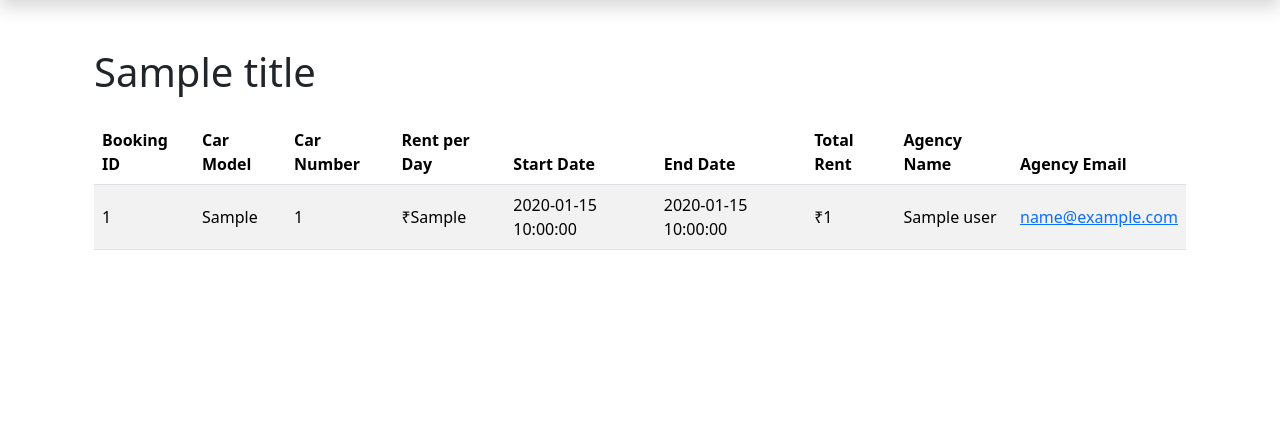
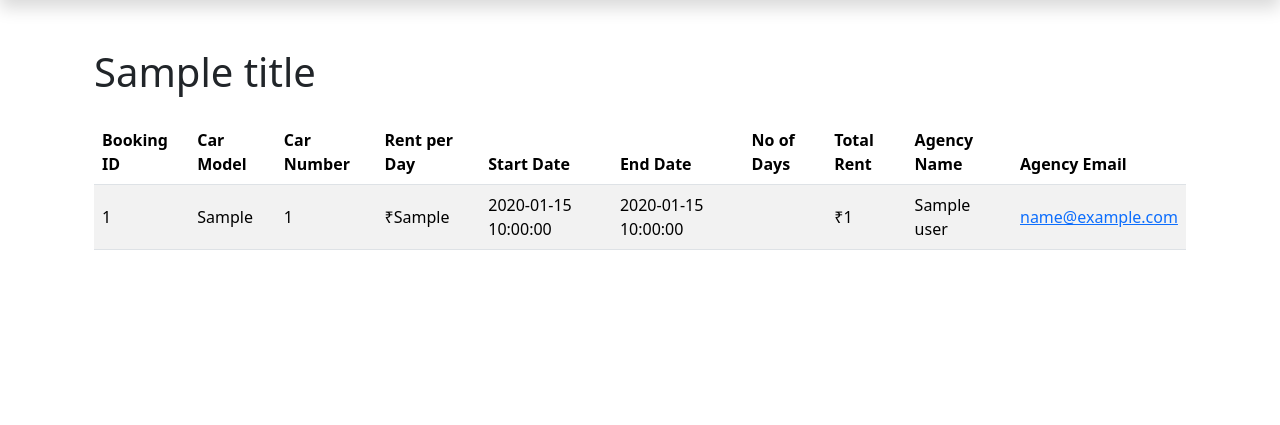
Before and after one commit to rahulsunil2/carshala, a CodeIgniter 4 app: template app/Views/cars/bookings.php in a window 1280 px wide. Shown: the part 106-531 px from the top of the page. Run offline with PHP 8.4 and a stand-in for CodeIgniter, Linux system fonts and the light colour scheme; the template is opened without the code that fills it: most values are stand-ins (such as "Sample title", 1, 10 or a date in 2020); data that the repository does not hold is empty; some libraries are stand-ins or nearby versions.

Commit message:
Added Number of Days

```diff
--- a/app/Controllers/BookingController.php
+++ b/app/Controllers/BookingController.php
@@ -69,6 +69,7 @@ class BookingController extends BaseController
             foreach ($carBookings as $booking) {
                 $booking['car'] = $car;
                 $booking['user'] = $this->userModel->getUserByID($booking['customer_id']);
+                $booking['no_of_days'] = (strtotime($booking['booking_end_date']) - strtotime($booking['booking_start_date'])) / (60 * 60 * 24);
                 $bookings[] = $booking;
             }
         }
@@ -94,6 +95,7 @@ class BookingController extends BaseController
         foreach ($carBookings as $booking) {
             $booking['car'] = $this->carsModel->getCarByID($booking['car_id']);
             $booking['user'] = $this->userModel->getUserByID($booking['car']['car_rental_agency_id']);
+            $booking['no_of_days'] = (strtotime($booking['booking_end_date']) - strtotime($booking['booking_start_date'])) / (60 * 60 * 24);
             $bookings[] = $booking;
         }
 
--- a/app/Views/cars/bookings.php
+++ b/app/Views/cars/bookings.php
@@ -14,6 +14,7 @@
                         <th scope="col">Rent per Day</th>
                         <th scope="col">Start Date</th>
                         <th scope="col">End Date</th>
+                        <th scope="col">No of Days</th>
                         <th scope="col">Total Rent</th>
                         <?php if (session()->get('user_type') == 'agency') : ?>
                             <th scope="col">Customer Name</th>
@@ -33,6 +34,7 @@
                             <td>₹<?= $booking['car']['rent_per_day'] ?></td>
                             <td><?= $booking['booking_start_date'] ?></td>
                             <td><?= $booking['booking_end_date'] ?></td>
+                            <td><?= $booking['no_of_days'] ?></td>
                             <td>₹<?= $booking['total_rent'] ?></td>
                             <td><?= $booking['user']['name'] ?></td>
                             <td>
```
